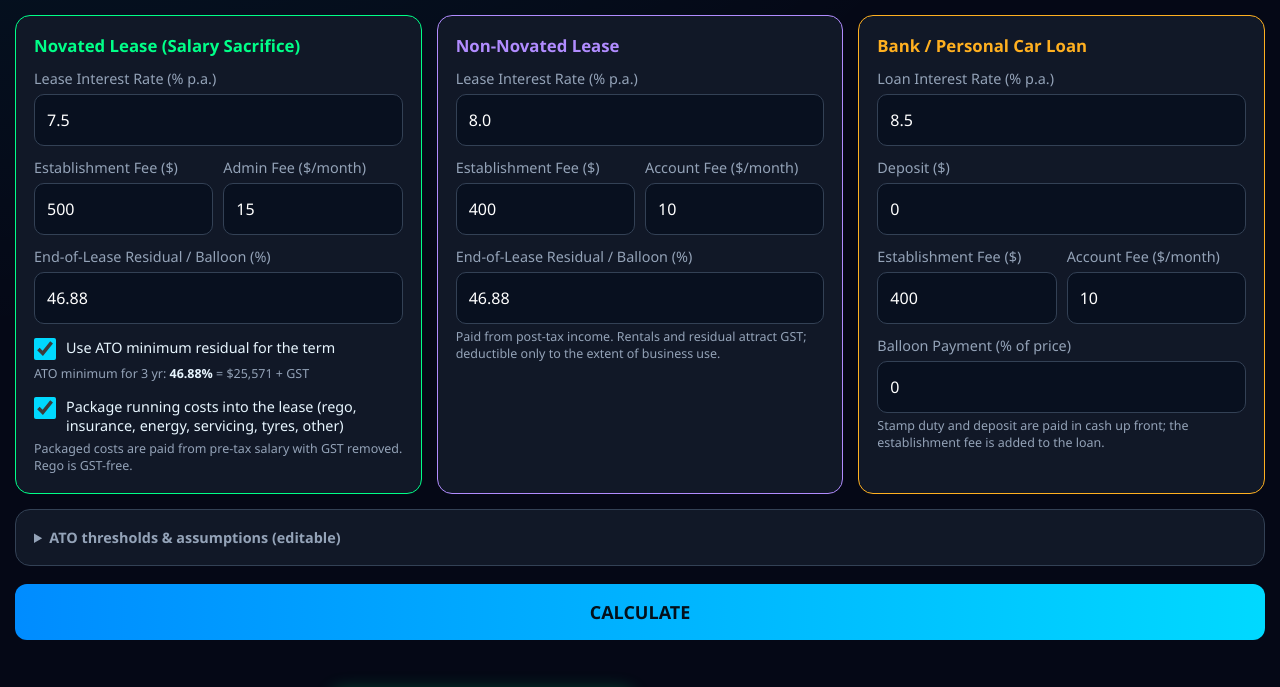
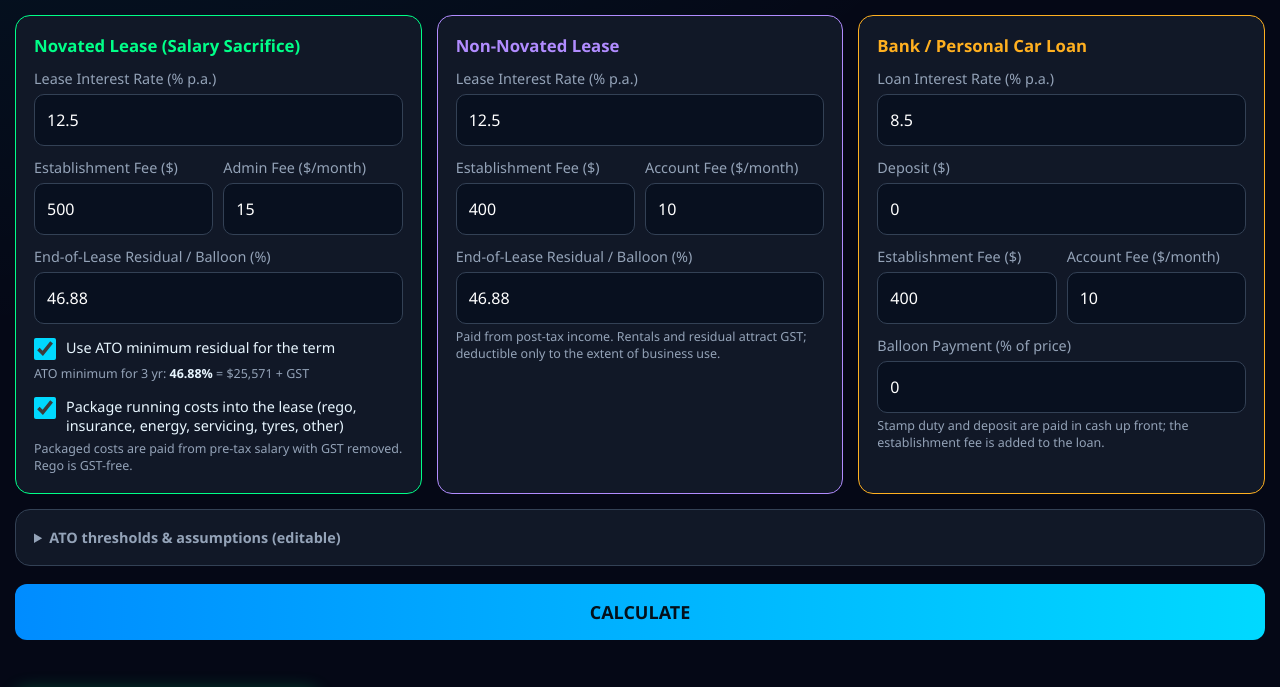
Before and after one commit to SteamWolfAU/Vehicle-TCO, a plain HTML site: page index.html in a window 1280 px wide. Shown: the part 1022-1709 px from the top of the page. Drawn offline with Linux system fonts and the light colour scheme.

Commit message:
Set default lease interest rate to 12.5%
Applies to both novated and non-novated lease defaults.

Co-Authored-By: Claude Opus 5.5 <noreply@anthropic.com>

```diff
--- a/index.html
+++ b/index.html
@@ -305,7 +305,7 @@
     <div class="panel p-green mode-buy">
       <h2>Novated Lease (Salary Sacrifice)</h2>
       <label for="novRate">Lease Interest Rate (% p.a.)</label>
-      <input id="novRate" type="number" step="0.05" min="0" inputmode="decimal" value="7.5">
+      <input id="novRate" type="number" step="0.05" min="0" inputmode="decimal" value="12.5">
       <div class="row2">
         <div>
           <label for="novEst">Establishment Fee ($)</label>
@@ -328,7 +328,7 @@
     <div class="panel p-violet mode-buy">
       <h2>Non-Novated Lease</h2>
       <label for="nnRate">Lease Interest Rate (% p.a.)</label>
-      <input id="nnRate" type="number" step="0.05" min="0" inputmode="decimal" value="8.0">
+      <input id="nnRate" type="number" step="0.05" min="0" inputmode="decimal" value="12.5">
       <div class="row2">
         <div>
           <label for="nnEst">Establishment Fee ($)</label>
```
